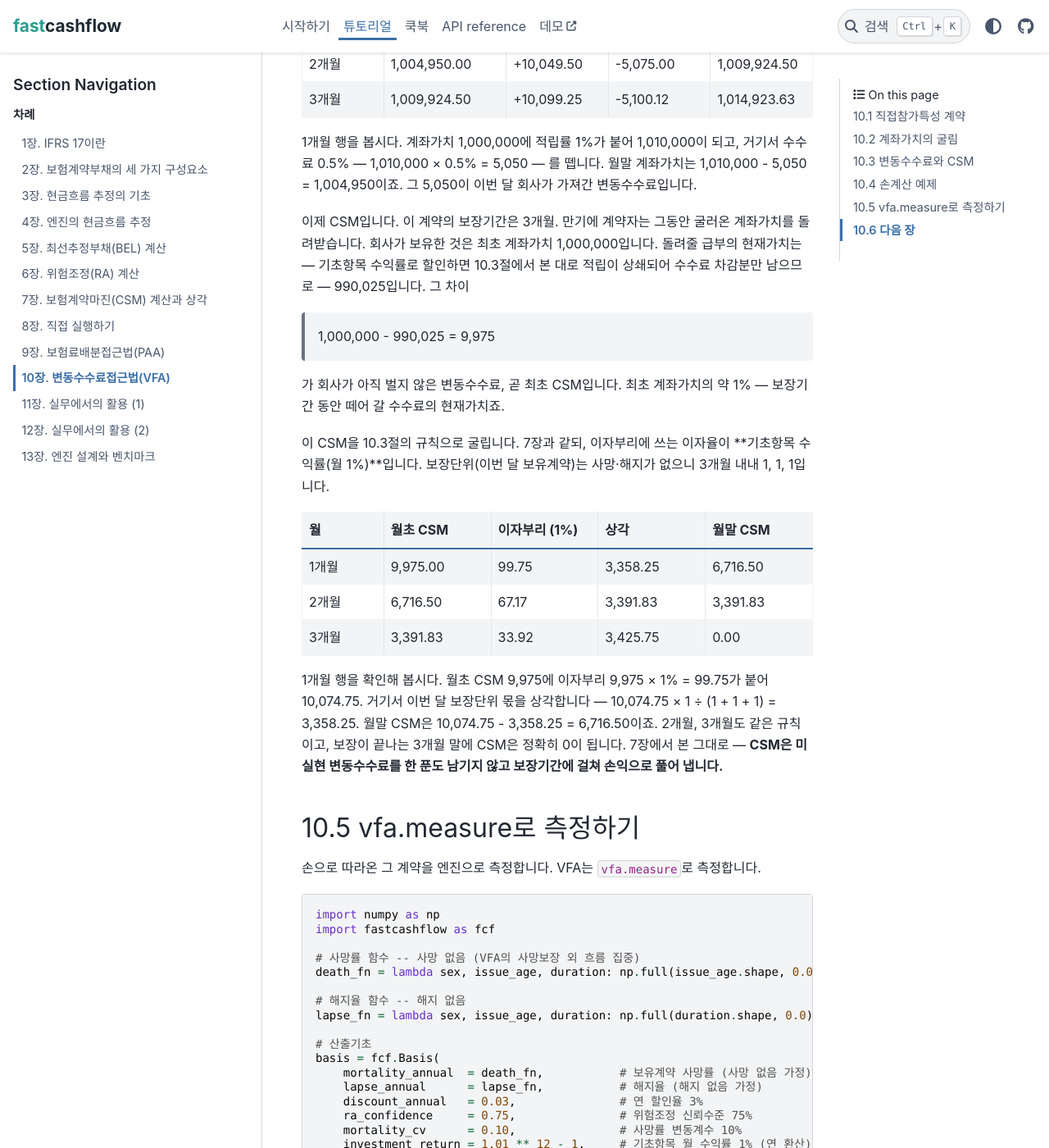
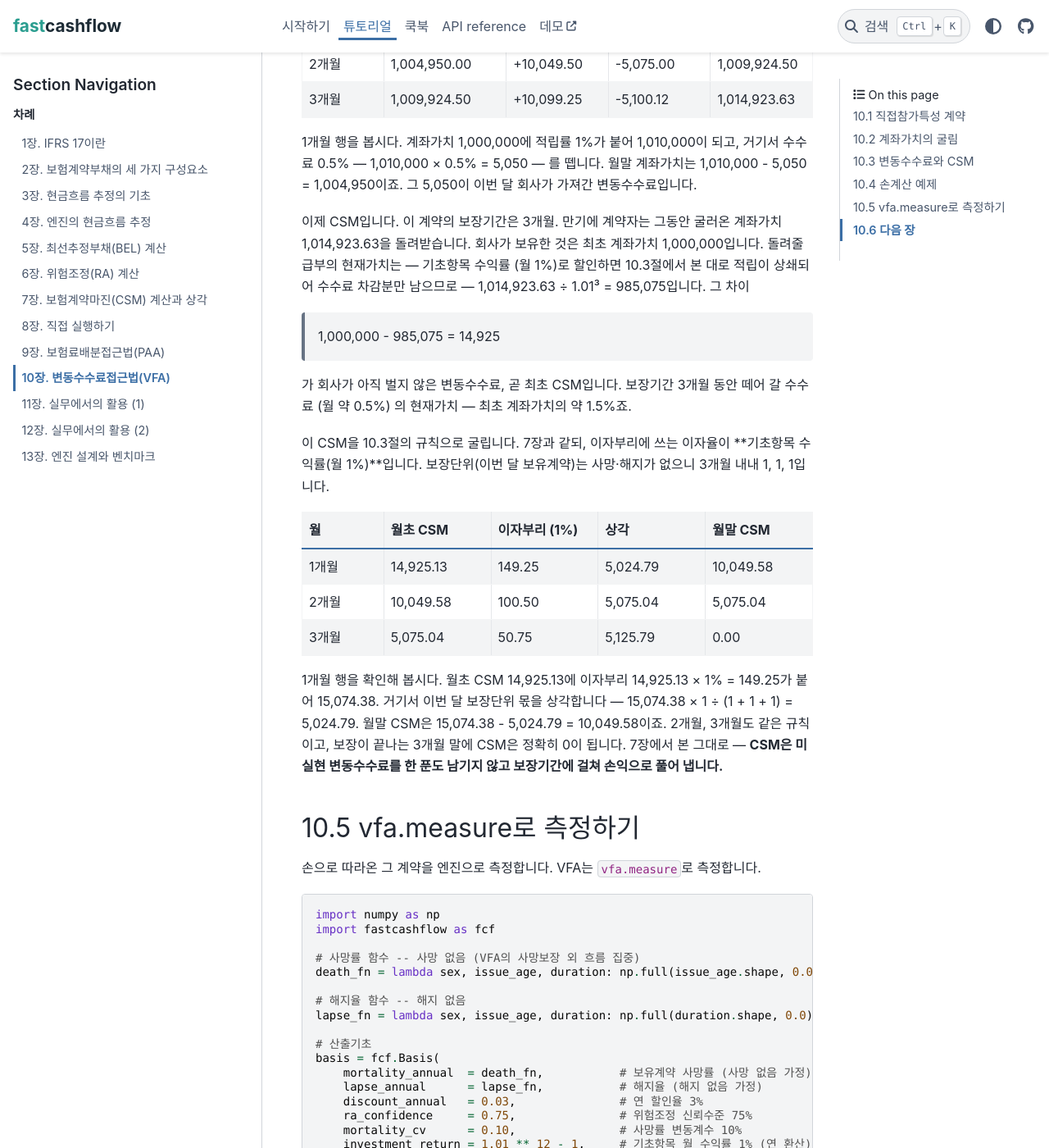
Before and after one commit to seokhoonj/fastcashflow, a Sphinx documentation site: the page built from docs/tutorial/10-vfa.md, in a window 1280 px wide and 1400 px high, scrolled down 2714 px. Shown: the whole window at 82% size. Built offline with Sphinx 7.4.7 and the PyData theme 0.15.4, drawn with Linux system fonts in a browser that asks for light colours; some of the changed text lies outside the part shown.

````diff
--- a/docs/tutorial/10-vfa.md
+++ b/docs/tutorial/10-vfa.md
@@ -156,15 +156,16 @@ flowchart LR
 회사가 가져간 변동수수료입니다.
 
 이제 CSM입니다. 이 계약의 보장기간은 3개월. 만기에 계약자는 그동안
-굴러온 계좌가치를 돌려받습니다. 회사가 보유한 것은 최초 계좌가치
-1,000,000입니다. 돌려줄 급부의 현재가치는 — 기초항목 수익률로
-할인하면 10.3절에서 본 대로 적립이 상쇄되어 수수료 차감분만 남으므로 —
-990,025입니다. 그 차이
+굴러온 계좌가치 1,014,923.63을 돌려받습니다. 회사가 보유한 것은 최초
+계좌가치 1,000,000입니다. 돌려줄 급부의 현재가치는 — 기초항목 수익률
+(월 1%)로 할인하면 10.3절에서 본 대로 적립이 상쇄되어 수수료 차감분만
+남으므로 — 1,014,923.63 ÷ 1.01³ = 985,075입니다. 그 차이
 
-> 1,000,000 - 990,025 = 9,975
+> 1,000,000 - 985,075 = 14,925
 
-가 회사가 아직 벌지 않은 변동수수료, 곧 최초 CSM입니다. 최초
-계좌가치의 약 1% — 보장기간 동안 떼어 갈 수수료의 현재가치죠.
+가 회사가 아직 벌지 않은 변동수수료, 곧 최초 CSM입니다. 보장기간 3개월
+동안 떼어 갈 수수료 (월 약 0.5%) 의 현재가치 — 최초 계좌가치의 약
+1.5%죠.
 
 이 CSM을 10.3절의 규칙으로 굴립니다. 7장과 같되, 이자부리에 쓰는
 이자율이 **기초항목 수익률(월 1%)**입니다. 보장단위(이번 달
@@ -180,26 +181,26 @@ flowchart LR
   - 상각
   - 월말 CSM
 * - 1개월
-  - 9,975.00
-  - 99.75
-  - 3,358.25
-  - 6,716.50
+  - 14,925.13
+  - 149.25
+  - 5,024.79
+  - 10,049.58
 * - 2개월
-  - 6,716.50
-  - 67.17
-  - 3,391.83
-  - 3,391.83
+  - 10,049.58
+  - 100.50
+  - 5,075.04
+  - 5,075.04
 * - 3개월
-  - 3,391.83
-  - 33.92
-  - 3,425.75
+  - 5,075.04
+  - 50.75
+  - 5,125.79
   - 0.00
 ```
 
-1개월 행을 확인해 봅시다. 월초 CSM 9,975에 이자부리 9,975 × 1% =
-99.75가 붙어 10,074.75. 거기서 이번 달 보장단위 몫을 상각합니다 —
-10,074.75 × 1 ÷ (1 + 1 + 1) = 3,358.25. 월말 CSM은 10,074.75 -
-3,358.25 = 6,716.50이죠. 2개월, 3개월도 같은 규칙이고, 보장이 끝나는
+1개월 행을 확인해 봅시다. 월초 CSM 14,925.13에 이자부리 14,925.13 × 1% =
+149.25가 붙어 15,074.38. 거기서 이번 달 보장단위 몫을 상각합니다 —
+15,074.38 × 1 ÷ (1 + 1 + 1) = 5,024.79. 월말 CSM은 15,074.38 -
+5,024.79 = 10,049.58이죠. 2개월, 3개월도 같은 규칙이고, 보장이 끝나는
 3개월 말에 CSM은 정확히 0이 됩니다. 7장에서 본 그대로 — **CSM은
 미실현 변동수수료를 한 푼도 남기지 않고 보장기간에 걸쳐 손익으로
 풀어 냅니다.**
@@ -248,15 +249,15 @@ VFA에 필요한 가정 둘이 새로 나옵니다. `investment_return`은 기
 `1.01 ** 12 - 1`처럼 연율로 환산해 넣습니다(엔진이 다시 월율로
 바꿉니다). 계좌형 계약이라 `account_value`로 최초 계좌가치를 주고,
 사망보험금이나 별도의 청구보장은 두지 않아 `benefits` 도 비어 있습니다.
-실행하면 이렇게 나옵니다(읽기 쉽게 반올림).
+실행하면 이렇게 나옵니다(`print`가 보여 주는 그대로 — 끝자리까지).
 
 ```
-[1000000.    1004950.    1009924.5  1014923.63]
-[   9975.       6716.5      3391.83        0.  ]
+[1000000.         1004950.         1009924.5025     1014923.62878738]
+[14925.125      10049.58416667  5075.04000417     0.        ]
 ```
 
 10.4절의 두 표 그대로입니다 — 계좌가치는 1,000,000에서 1,014,923.63
-까지 자라고, CSM은 9,975에서 출발해 0으로 끝납니다.
+까지 자라고, CSM은 14,925.13에서 출발해 0으로 끝납니다.
 
 ```{admonition} 최저보증과 위험조정
 :class: note
````
Also changed, not shown: docs/cookbook/basics/coverage-mechanics.md (+12 -0 lines), docs/getting-started.md (+1 -1 lines), docs/tutorial/08-hands-on.md (+6 -6 lines), 1 other file.
